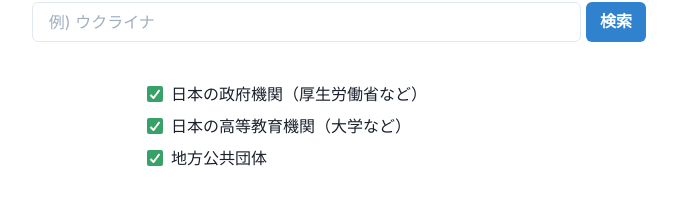
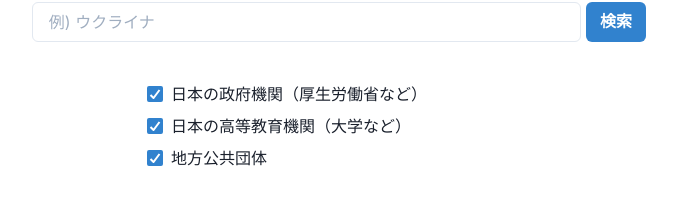
Before and after one commit to joel2145/official-search, a React (Create React App) app: page / in a window 1280 px wide. Shown: the part 223-439 px from the top of the page, without its empty margins (301-978 px from the left). Built offline with nearby package versions, Linux system fonts and the light colour scheme.

Commit message:
ファビコンを追加

```diff
--- a/public/index.html
+++ b/public/index.html
@@ -7,7 +7,7 @@
   <meta name="viewport" content="width=device-width, initial-scale=1" />
   <meta name="theme-color" content="#000000" />
   <meta name="description" content="Web site created using create-react-app" />
-  <link rel="apple-touch-icon" href="%PUBLIC_URL%/logo192.png" />
+  <link rel="icon" href="./penguin.png">
   <!--
       manifest.json provides metadata used when your web app is installed on a
       user's mobile device or desktop. See https://developers.google.com/web/fundamentals/web-app-manifest/
--- a/src/pages/SearchPage.js
+++ b/src/pages/SearchPage.js
@@ -71,13 +71,13 @@ export const SearchPage = () => {
 
 
             <Stack spacing={2} direction='column' className={classes.checkList}>
-              <Checkbox colorScheme='green' onChange={goChange} value="go.jp" id="go" defaultChecked className={classes.checkBox}>
+              <Checkbox colorScheme='blue' onChange={goChange} value="go.jp" id="go" defaultChecked className={classes.checkBox}>
                 日本の政府機関（厚生労働省など）
               </Checkbox>
-              <Checkbox colorScheme='green' onChange={acChange} value="ac.jp" id="ac" defaultChecked className={classes.checkBox}>
+              <Checkbox colorScheme='blue' onChange={acChange} value="ac.jp" id="ac" defaultChecked className={classes.checkBox}>
                 日本の高等教育機関（大学など）
               </Checkbox>
-              <Checkbox colorScheme='green' onChange={lgChange} value="lg.jp" id="lg" defaultChecked className={classes.checkBox}>
+              <Checkbox colorScheme='blue' onChange={lgChange} value="lg.jp" id="lg" defaultChecked className={classes.checkBox}>
                 地方公共団体
               </Checkbox>
             </Stack>
```
Also changed, not shown: public/glass.png (added), public/penguin.png (added).
